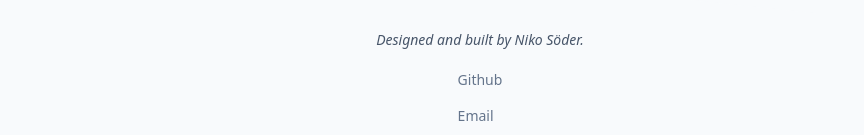
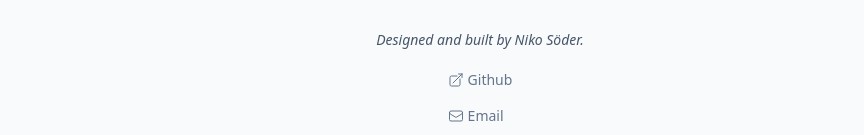
Before and after one commit to NikoSoder/solita-front, a React (Vite) app: page / in a window 1280 px wide. Shown: the part 874-1009 px from the top of the page, without its empty margins (160-1024 px from the left). Built offline with nearby package versions, Linux system fonts and the light colour scheme.

Commit message:
style: add icons to footer

```diff
--- a/src/components/Footer.tsx
+++ b/src/components/Footer.tsx
@@ -1,3 +1,8 @@
+import {
+  ArrowTopRightOnSquareIcon,
+  EnvelopeIcon,
+} from "@heroicons/react/24/outline";
+
 const Footer = () => {
   return (
     <footer className="flex flex-col items-center gap-5 px-5 py-3 text-sm text-slate-500 dark:text-slate-400">
@@ -5,10 +10,16 @@ const Footer = () => {
         Designed and built by Niko Söder.
       </p>
       <div className="flex flex-col gap-4">
-        <a href="https://github.com/NikoSoder/solita-front" target="_blank">
-          Github
-        </a>
-        <a href="mailto:soder.n@gmail.com">Email</a>
+        <div className="flex items-center gap-1">
+          <ArrowTopRightOnSquareIcon className="h-4 w-4" />
+          <a href="https://github.com/NikoSoder/solita-front" target="_blank">
+            Github
+          </a>
+        </div>
+        <div className="flex items-center gap-1">
+          <EnvelopeIcon className="h-4 w-4" />
+          <a href="mailto:soder.n@gmail.com">Email</a>
+        </div>
       </div>
     </footer>
   );
```
